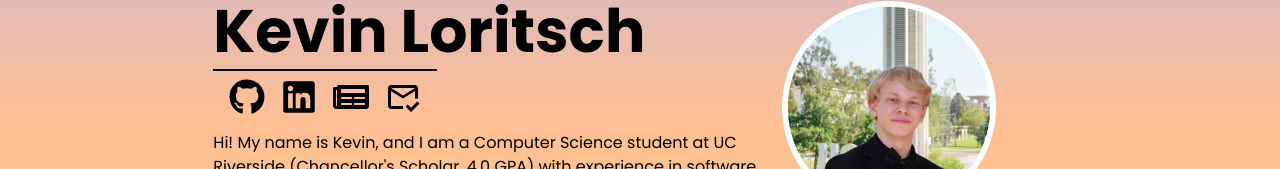
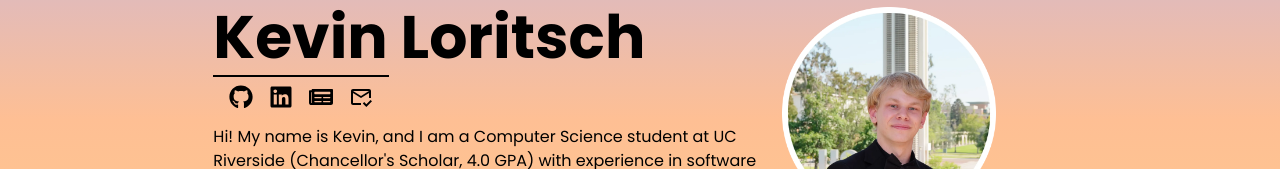
Before and after one commit to Kevinloritsch/kevinloritsch.github.io, a Next.js app: page / in a window 1280 px wide. Shown: the part 290-459 px from the top of the page. Built offline with nearby package versions, Linux system fonts and the light colour scheme; no server answers.

Commit message:
some animations

```diff
--- a/src/app/components/Experience.tsx
+++ b/src/app/components/Experience.tsx
@@ -1,6 +1,45 @@
 "use client";
 
 import Image, { StaticImageData } from "next/image";
+import { motion } from "motion/react";
+
+const hoverAnimation = {
+  whileHover: { scale: 1.06 },
+  transition: {
+    duration: 0.4,
+  },
+};
+
+const moveUp = {
+  initial: { opacity: 0, y: 30 },
+  whileInView: { opacity: 1, y: 0 },
+  transition: {
+    duration: 0.7,
+  },
+};
+
+const fadeIn = {
+  initial: { opacity: 0, x: -30 },
+  whileInView: { opacity: 1, x: 0 },
+  transition: {
+    duration: 0.7,
+  },
+};
+
+const fadeUp = {
+  initial: { opacity: 0, y: 30 },
+  whileInView: { opacity: 1, y: 0 },
+  transition: {
+    duration: 0.7,
+  },
+};
+
+const slideIn = (delay = 0) => ({
+  initial: { opacity: 0, x: -40 },
+  whileInView: { opacity: 1, x: 0 },
+  transition: { duration: 0.8, delay },
+  viewport: { once: true },
+});
 
 interface DescriptionEntry {
   description: string;
@@ -23,29 +62,41 @@ const Experience = ({ image, name, entries }: experienceProps) => {
     <div className="mx-auto w-2/3">
       <div className="flex w-full flex-row gap-4">
         <div className="w-1/6">
-          <p className="text-center text-3xl font-bold">{name}</p>
-          <Image
-            src={image}
-            alt={name}
-            className="mx-auto aspect-square w-2/3 rounded-2xl shadow-xl"
-          />
+          <motion.p {...moveUp} className="text-center text-3xl font-bold">
+            {name}
+          </motion.p>
+          <motion.div {...hoverAnimation} {...fadeIn}>
+            <Image
+              src={image}
+              alt={name}
+              className="mx-auto aspect-square w-2/3 rounded-2xl shadow-xl"
+            />
+          </motion.div>
         </div>
         <div className="border-gray w-5/6 justify-center border-l-2">
           {entries.map(({ name, date, description }, i) => (
-            <div key={i} className="relative flex flex-row py-2">
+            <motion.div
+              {...slideIn(i / 3)}
+              key={i}
+              className="relative flex flex-row py-2"
+            >
               <div className="absolute -left-1.5 top-4 h-3 w-3 rounded-full bg-gray-500" />
               <div className="mx-4">
-                <div className="flex flex-row justify-evenly">
+                <motion.div className="flex flex-row justify-evenly">
                   <p className="mr-auto text-lg underline">{name}</p>
-                  <p className="ml-auto text-gray-500">{date}</p>
-                </div>
+                  <motion.p {...fadeUp} className="ml-auto text-gray-500">
+                    {date}
+                  </motion.p>
+                </motion.div>
                 <div>
-                  {description.map(({ description }, i) => (
-                    <p key={i}>{description}</p>
+                  {description.map(({ description }, j) => (
+                    <motion.p {...slideIn(i / 3 + (1.5 * j) / 9)} key={j}>
+                      {description}
+                    </motion.p>
                   ))}
                 </div>
               </div>
-            </div>
+            </motion.div>
           ))}
         </div>
       </div>
--- a/src/app/components/Header.tsx
+++ b/src/app/components/Header.tsx
@@ -1,4 +1,16 @@
+"use client";
+
 import { TypeAnimation } from "react-type-animation";
+
+import { motion } from "motion/react";
+
+const moveDown = {
+  initial: { opacity: 0, y: -30 },
+  whileInView: { opacity: 1, y: 0 },
+  transition: {
+    duration: 0.7,
+  },
+};
 
 interface headerProps {
   title: string;
@@ -8,7 +20,9 @@ interface headerProps {
 const Header = ({ title, subtitle }: headerProps) => {
   return (
     <div className="text-center">
-      <div className="text-4xl font-bold">{title}</div>
+      <motion.div {...moveDown} className="text-4xl font-bold">
+        {title}
+      </motion.div>
       {subtitle && (
         <div className="text-2xl text-gray-500">
           <TypeAnimation
--- a/src/app/components/Landing.tsx
+++ b/src/app/components/Landing.tsx
@@ -1,11 +1,19 @@
 "use client";
 import Image from "next/image";
 import Link from "next/link";
+import { motion } from "motion/react";
 import { Element } from "react-scroll";
 
 import profilePicture from "@/public/profilePicture.webp";
 
 import { socialLinks } from "@/data/SocialData";
+
+const hoverAnimation = {
+  whileHover: { scale: 1.07 },
+  transition: {
+    duration: 0.4,
+  },
+};
 
 const Landing = () => {
   return (
@@ -27,7 +35,9 @@ const Landing = () => {
               <div className="mr-auto flex w-fit flex-row gap-4 border-t-2 border-black px-4 pt-2">
                 {socialLinks.map(({ link, icon: Icon }, i) => (
                   <Link key={i} href={link} target="_blank">
-                    <Icon className="text-4xl" />
+                    <motion.div {...hoverAnimation}>
+                      <Icon className="text-2xl" />
+                    </motion.div>
                   </Link>
                 ))}
               </div>
--- a/src/app/components/Project.tsx
+++ b/src/app/components/Project.tsx
@@ -4,6 +4,13 @@ import Image, { StaticImageData } from "next/image";
 import { motion } from "motion/react";
 import { IconType } from "react-icons";
 import Link from "next/link";
+
+const hoverAnimation = {
+  whileHover: { scale: 1.1 },
+  transition: {
+    duration: 0.4,
+  },
+};
 
 interface techEntry {
   icon: IconType;
@@ -39,9 +46,11 @@ const Project = ({
       <div className="my-1">
         <div className="mx-auto mb-3 flex flex-row justify-center gap-2">
           {links.map(({ icon: Icon, link }, i) => (
-            <Link href={link} target="_blank" key={i}>
-              <Icon className="text-xl" />
-            </Link>
+            <motion.div {...hoverAnimation}>
+              <Link href={link} target="_blank" key={i}>
+                <Icon className="text-xl" />
+              </Link>
+            </motion.div>
           ))}
         </div>
       </div>
@@ -79,9 +88,9 @@ const Project = ({
       <div className="flex flex-row justify-evenly pt-3">
         <div className="mr-auto flex flex-row gap-2 pl-4">
           {techStack.map(({ icon: Icon }, i) => (
-            <div key={i} className="w-full">
+            <motion.div {...hoverAnimation} key={i}>
               <Icon className="text-xl" />
-            </div>
+            </motion.div>
           ))}
         </div>
 
```
